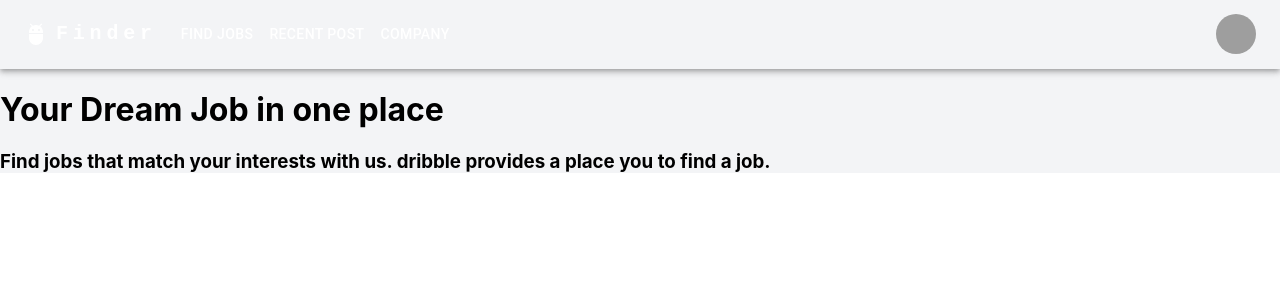
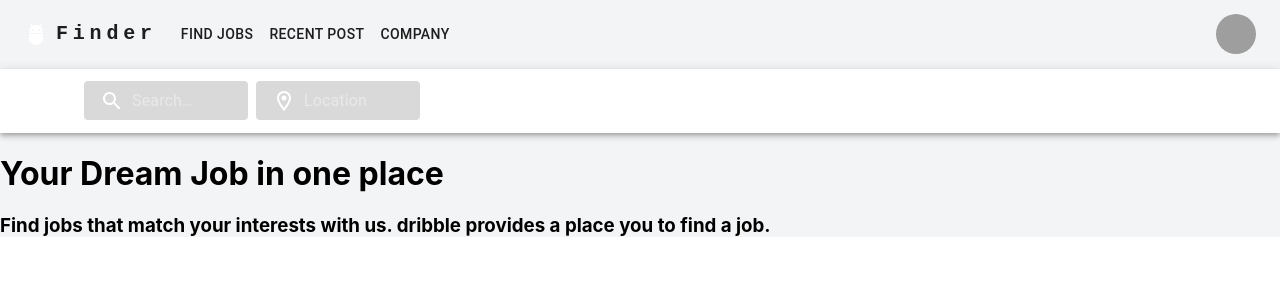
Before and after one commit to theMVPshop/perfectjob, a React (Create React App) app: page / in a window 1280 px wide. Shown: the top 300 px of the page. Built offline with nearby package versions, Linux system fonts and the light colour scheme; grey boxes are pictures that could not be loaded.

Commit message:
searchbar

```diff
--- a/src/App.js
+++ b/src/App.js
@@ -1,5 +1,6 @@
 import React from 'react';
 import Navigation from "./components/Navigation"
+import SearchBar from "./components/SearchBar"
 import './App.css';
 import Router from './Router'
 import { BrowserRouter } from 'react-router-dom'
@@ -9,6 +10,7 @@
     <div style={{backgroundColor: "#F3F4F6"}}>
       <BrowserRouter >
         <Navigation />
+        <SearchBar />
         <Router />
       </BrowserRouter>
     </div>
--- a/src/components/Navigation.js
+++ b/src/components/Navigation.js
@@ -52,7 +52,7 @@
               fontFamily: 'monospace',
               fontWeight: 700,
               letterSpacing: '.3rem',
-              color: 'inherit',
+              color: '#1E1E1E',
               textDecoration: 'none',
             }}
           >
@@ -119,7 +119,7 @@
               <Button
                 key={page}
                 onClick={handleCloseNavMenu}
-                sx={{ my: 2, color: 'white', display: 'block' }}
+                sx={{ my: 2, color: '#1E1E1E', display: 'block' }}
               >
                 {page}
               </Button>
--- /dev/null
+++ b/src/components/SearchBar.js
@@ -0,0 +1,101 @@
+import * as React from 'react';
+import { styled, alpha } from '@mui/material/styles';
+import AppBar from '@mui/material/AppBar';
+import Box from '@mui/material/Box';
+import Toolbar from '@mui/material/Toolbar';
+import IconButton from '@mui/material/IconButton';
+import InputBase from '@mui/material/InputBase';
+import MenuIcon from '@mui/icons-material/Menu';
+import SearchIcon from '@mui/icons-material/Search';
+import LocationOnOutlinedIcon from '@mui/icons-material/LocationOnOutlined';
+
+const Search = styled('div')(({ theme }) => ({
+  position: 'relative',
+  borderRadius: theme.shape.borderRadius,
+  backgroundColor: alpha(theme.palette.common.black, 0.15),
+  '&:hover': {
+    backgroundColor: alpha(theme.palette.common.black, 0.25),
+  },
+  marginLeft: 0,
+  width: '100%',
+  [theme.breakpoints.up('sm')]: {
+    marginLeft: theme.spacing(1),
+    width: 'auto',
+  },
+}));
+
+const SearchIconWrapper = styled('div')(({ theme }) => ({
+  padding: theme.spacing(0, 2),
+  height: '100%',
+  position: 'absolute',
+  pointerEvents: 'none',
+  display: 'flex',
+  alignItems: 'center',
+  justifyContent: 'center',
+}));
+
+const LocationIconWrapper = styled('div')(({ theme }) => ({
+  padding: theme.spacing(0, 2),
+  height: '100%',
+  position: 'absolute',
+  pointerEvents: 'none',
+  display: 'flex',
+  alignItems: 'center',
+  justifyContent: 'center',
+}));
+
+const StyledInputBase = styled(InputBase)(({ theme }) => ({
+  color: 'inherit',
+  '& .MuiInputBase-input': {
+    padding: theme.spacing(1, 1, 1, 0),
+    // vertical padding + font size from searchIcon
+    paddingLeft: `calc(1em + ${theme.spacing(4)})`,
+    transition: theme.transitions.create('width'),
+    width: '100%',
+    [theme.breakpoints.up('sm')]: {
+      width: '12ch',
+      '&:focus': {
+        width: '20ch',
+      },
+    },
+  },
+}));
+
+export default function SearchAppBar() {
+  return (
+    <Box sx={{ flexGrow: 1 }}>
+      <AppBar position="static" style={{ background: '#FFFFFF' }}>
+        <Toolbar>
+          <IconButton
+            size="large"
+            edge="start"
+            color="inherit"
+            aria-label="open drawer"
+            sx={{ mr: 2 }}
+          >
+            <MenuIcon />
+          </IconButton>
+
+          <Search>
+            <SearchIconWrapper>
+              <SearchIcon />
+            </SearchIconWrapper>
+            <StyledInputBase
+              placeholder="Search…"
+              inputProps={{ 'aria-label': 'search' }}
+            />
+          </Search>
+          <Search>
+            <LocationIconWrapper>
+              <LocationOnOutlinedIcon />
+            </LocationIconWrapper>
+            <StyledInputBase
+              placeholder="Location"
+              inputProps={{ 'aria-label': 'search' }}
+            />
+          </Search>
+        </Toolbar>
+      </AppBar>
+    </Box>
+  );
+}
```
Also changed, not shown: src/images/FinderLogo.jpeg (deleted), src/images/FinderLogo.png (added).
